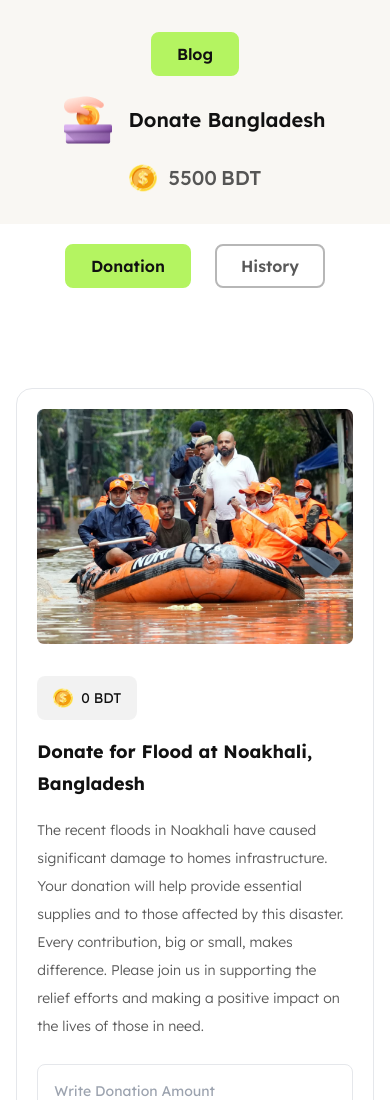
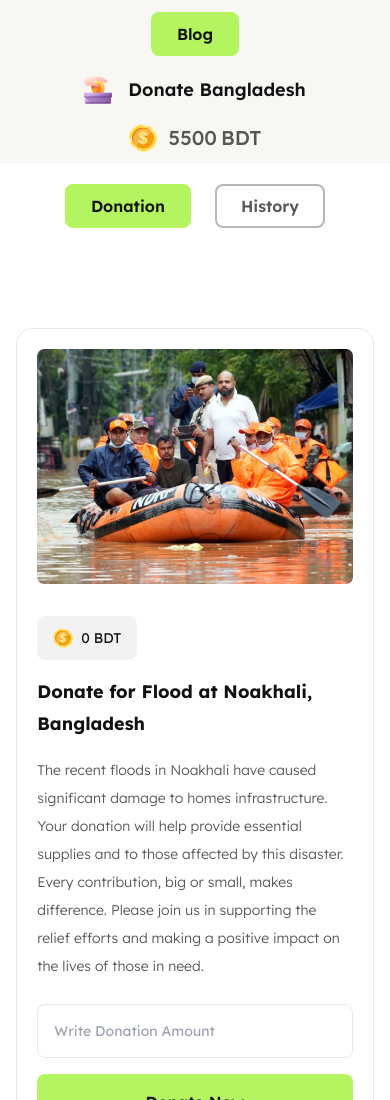
Before and after one commit to Rubayat-Rafi/ASSIGNMENT-5, a plain HTML site: page index.html in a window 390 px wide. Shown: the top 1100 px of the page. Drawn offline with nearby package versions, Linux system fonts and the light colour scheme.

Commit message:
all done

```diff
--- a/index.html
+++ b/index.html
@@ -39,10 +39,10 @@
 <body class="font-Lexend text-textColor bg-white">
     <!-- header section start here  -->
      <header class="bg-white sticky top-0 z-10 backdrop-filter backdrop-blur-lg">
-        <div class="py-8 bg-navBg ">
+        <div class="py-3 md:py-8 bg-navBg ">
             <nav class="flex items-center flex-col md:flex-row  justify-between gap-5 md:gap-6 transition-all w-11/12 mx-auto max-w-7xl">
                 <a href="blog.html" class=" py-2 px-6 md:py-3 md:px-8 font-semibold text-base md:text-xl rounded-lg bg-mainColor border-2 border-mainColor hover:bg-[#83cb25] hover:border-[#83cb25] transition-colors duration-500" >Blog</a>
-                <a href="#" class="flex items-center gap-4"><img src="./Images/logo.png" alt="logo icon" class="w-12 h-12"><span class="text-xl font-semibold">Donate Bangladesh</span></a>
+                <a href="#" class="flex items-center gap-4"><img src="./Images/logo.png" alt="logo icon" class="w-7 h-7 md:w-12 md:h-12"><span class="text-lg md:text-xl font-semibold">Donate Bangladesh</span></a>
                 <p class="flex items-center text-xl font-medium text-textColor text-opacity-70"><img src="./Images/coin.png" alt="coin icon" class="h-7 w-7"><span id="main-balance" class="ml-3 mr-1">5500</span>BDT</p>
             </nav>
         </div>
```
